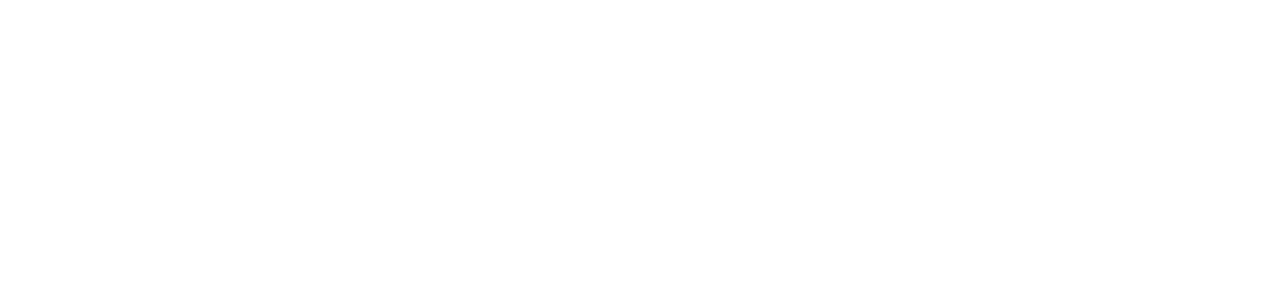
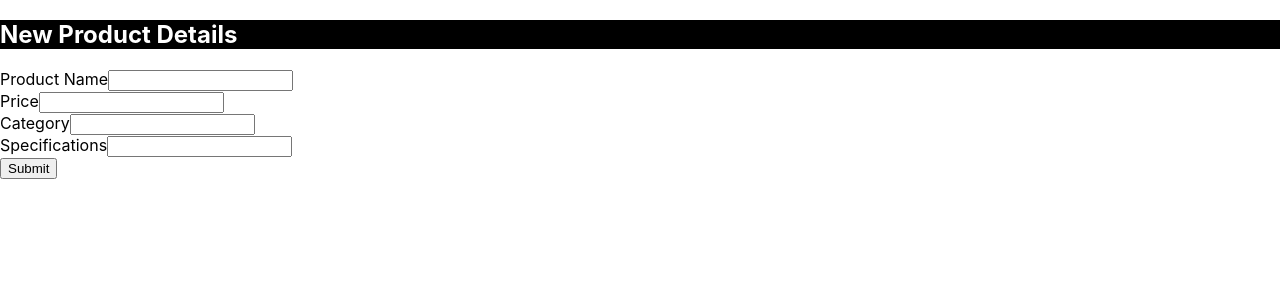
Before and after one commit to Shashank4113/react-basics-chinna, a React (Create React App) app: page /addProduct in a window 1280 px wide. Shown: the top 300 px of the page. Built offline with nearby package versions, Linux system fonts and the light colour scheme.

Commit message:
05-07-2021

```diff
--- a/data/db.json
+++ b/data/db.json
@@ -13,6 +13,34 @@
       "category": "Laptops",
       "Specs": "8 GB Ram, 256 Rom",
       "id": 2
+    },
+    {
+      "name": "One plus 9R",
+      "price": "50000",
+      "category": "Smart Phones",
+      "Specs": "256 ROM, 12 RAM",
+      "id": 3
+    },
+    {
+      "name": "One Plus 8 Pro",
+      "price": "49000",
+      "category": "Smart Phones",
+      "specs": "256 ROM, 12 RAM",
+      "id": 4
+    },
+    {
+      "name": "Asus Gen 4 ",
+      "price": "63000",
+      "category": "Laptop",
+      "specs": "Graphic Card Nvidea 4 GB",
+      "id": 5
+    },
+    {
+      "name": "xxxxxx",
+      "price": "xxxxxx",
+      "category": "xxxxx",
+      "specs": "xxxxx",
+      "id": 6
     }
   ]
 }
--- a/src/App.js
+++ b/src/App.js
@@ -1,5 +1,6 @@
 import Dashboard from './components/Dashboard';
 import Signin from './components/Signin';
+import Add from './components/Add';
 import {BrowserRouter, Switch, Route} from 'react-router-dom';
 
 function App() {
@@ -21,6 +22,9 @@ function App() {
         <Route path="/contact">
          {/* contact */}
         </Route>
+        <Route path="/addProduct">
+          <Add />
+        </Route>
       </Switch>
     </BrowserRouter>
   );
--- /dev/null
+++ b/src/components/Add.js
@@ -0,0 +1,40 @@
+import React, { useState } from 'react';
+import { useHistory } from 'react-router-dom';
+
+const Add = () => {
+
+    const [name, setName] = useState('');
+    const [price, setPrice] = useState('');
+    const [category, setCategory] = useState('');
+    const [specs, setSpecs] = useState('');
+    const history = useHistory();
+
+    const handle = (e) => {
+        e.preventDefault();
+        const data = {name, price, category, specs}
+
+        fetch('http://localhost:1234/products', {
+            method: 'POST',
+            headers: { 'Content-Type': 'application/json'},
+            body: JSON.stringify(data)
+        }).then(() => {
+            console.log('New product added successfully !!');
+            history.push('/signin');
+        })
+    }
+
+    return (
+        <div>
+            <h2>New Product Details</h2>
+            <form onSubmit={ handle }>
+                Product Name<input type="text" value={name} onChange={(e) => setName(e.target.value)} /><br />
+                Price<input type="text" value={price} onChange={(e) => setPrice(e.target.value)} /><br />
+                Category<input type="text" value={category} onChange={(e) => setCategory(e.target.value)} /><br />
+                Specifications<input type="text" value={specs} onChange={(e) => setSpecs(e.target.value)} /><br />
+                <input type="submit" />
+            </form>
+        </div>
+     );
+}
+
+export default Add;
```
Lines whose indentation alone changed are shown as unchanged.
